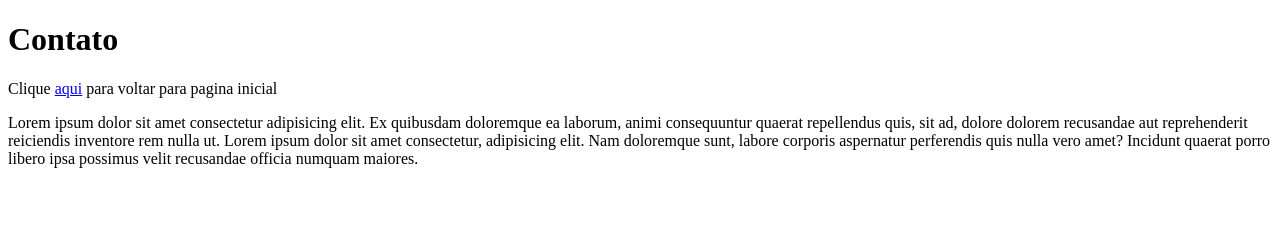
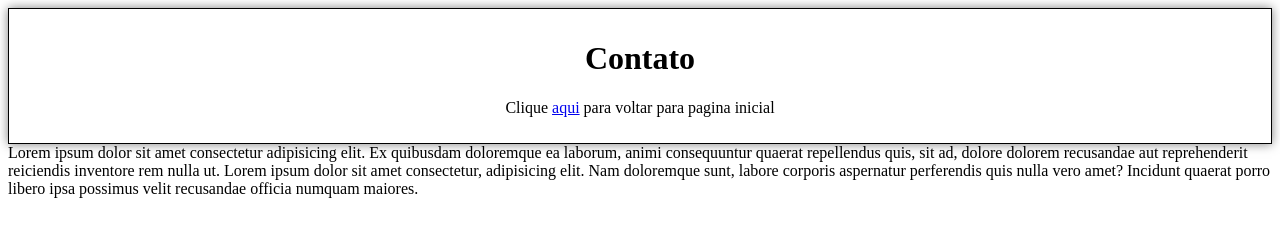
Before and after one commit to Brenoz001/git-branches-, a plain HTML site: page contato.html in a window 1280 px wide. Drawn offline with Linux system fonts and the light colour scheme.

Commit message:
Adicionando CSS

```diff
--- a/contato.html
+++ b/contato.html
@@ -4,6 +4,7 @@
 <head>
     <meta charset="UTF-8">
     <meta name="viewport" content="width=device-width, initial-scale=1.0">
+    <link rel="stylesheet" href="style.css">
     <title>Document</title>
 </head>
 
@@ -14,7 +15,10 @@
     </main>
     <section>
         Lorem ipsum dolor sit amet consectetur adipisicing elit. Ex quibusdam doloremque ea laborum, animi consequuntur
-        quaerat repellendus quis, sit ad, dolore dolorem recusandae aut reprehenderit reiciendis inventore rem nulla ut. Lorem ipsum dolor sit amet consectetur, adipisicing elit. Nam doloremque sunt, labore corporis aspernatur perferendis quis nulla vero amet? Incidunt quaerat porro libero ipsa possimus velit recusandae officia numquam maiores.
+        quaerat repellendus quis, sit ad, dolore dolorem recusandae aut reprehenderit reiciendis inventore rem nulla ut.
+        Lorem ipsum dolor sit amet consectetur, adipisicing elit. Nam doloremque sunt, labore corporis aspernatur
+        perferendis quis nulla vero amet? Incidunt quaerat porro libero ipsa possimus velit recusandae officia numquam
+        maiores.
     </section>
 </body>
 
```
